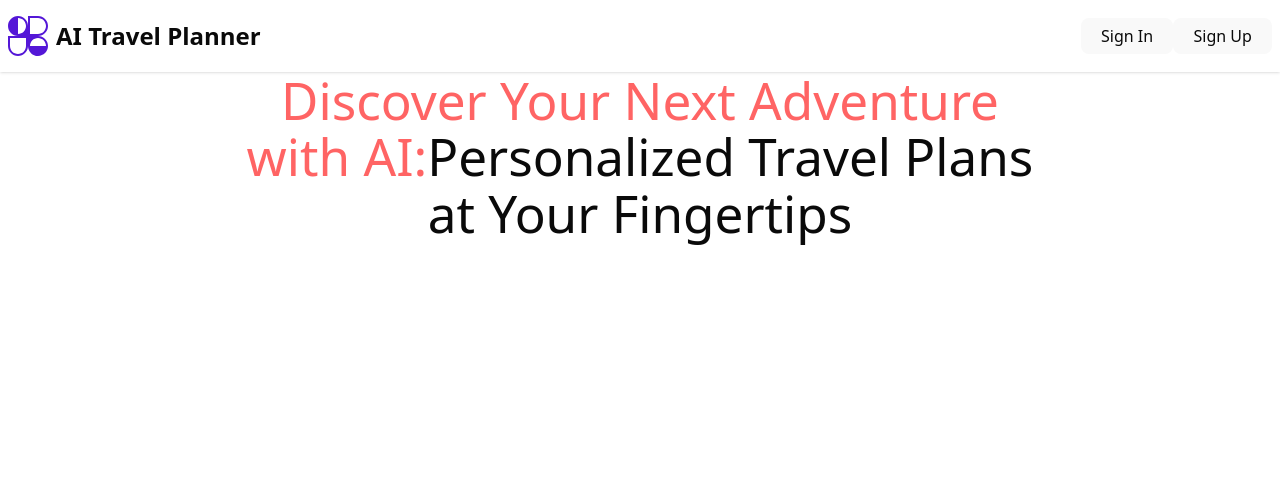
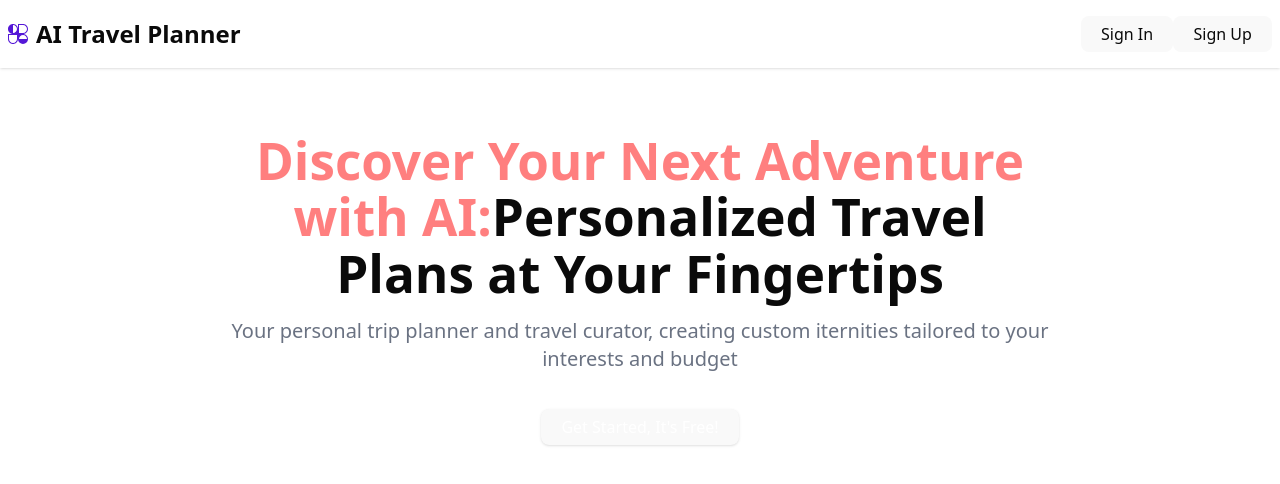
Before and after one commit to Niveditha02/Ai-Travel-Planner, a React (Vite) app: page / in a window 1280 px wide. Shown: the top 484 px of the page. Built offline with nearby package versions, Linux system fonts and the light colour scheme.

Commit message:
Landing page

```diff
--- a/src/components/custom/Header.jsx
+++ b/src/components/custom/Header.jsx
@@ -1,4 +1,4 @@
-import React from 'react'
+import React from 'react';
 import { Button } from '../ui/button';
 
 function Header() {
@@ -6,12 +6,12 @@ function Header() {
         <>
             <div className='w-full py-4 px-2 shadow-sm flex justify-between items-center'>
                 <div className='flex items-center gap-2'>
-                    <img src="/logoipsum-295.svg" alt="logo" className='w-10 h-10' />
-                    <h2>AI Travel Planner</h2>
+                    <img src="/logoipsum-295.svg" alt="logo" className='w-5 h-5' />
+                    <h2 className='text-xl font-bold'>AI Travel Planner</h2>
                 </div>
                 <div>
-                    <Button variant="ghost">Sign In</Button>
-                    <Button variant="ghost">Sign Up</Button>
+                    <Button variant="ghost" className='text-sm'>Sign In</Button>
+                    <Button variant="ghost" className='text-sm'>Sign Up</Button>
                 </div>
             </div>
         </>
--- a/src/components/custom/Hero.jsx
+++ b/src/components/custom/Hero.jsx
@@ -1,12 +1,21 @@
 import React from 'react'
+import { Button } from '../ui/button'
+
+import { Link } from 'react-router-dom'
 
 function Hero() {
     return (
         <>
-            <div className='flex items-center mx-56 gap-9'>
+            <div className='flex flex-col items-center mx-56 gap-9'>
                 <div>
-                    <h1 className='font-extra text-[60px] text-center'><span className='text-[#ff6464]'>Discover Your Next Adventure with AI:</span>Personalized Travel Plans at Your Fingertips</h1>
+                    <h1 className='font-extrabold text-[60px] text-center mt-16'><span className='text-[#ff6464d2]'>Discover Your Next Adventure with AI:</span>Personalized Travel Plans at Your Fingertips</h1>
+                    <p className='text-xl text-gray-500 text-center mt-4'>Your personal trip planner and travel curator, creating custom iternities tailored to your interests and budget</p>
                 </div>
+                <Link to={'/create-trip'}>
+                    <Button className='bg-[#000000] text-[#ffffff] py-3 px-6 rounded-lg font-bold text-lg hover:bg-[#6c6464] transition-all'>
+                        Get Started, It's Free!
+                    </Button>
+                </Link>
             </div>
         </>
     )
--- a/src/components/ui/button.jsx
+++ b/src/components/ui/button.jsx
@@ -33,14 +33,16 @@ const buttonVariants = cva(
     }
 )
 
-const Button = React.forwardRef(({ className, variant, size, asChild = false, ...props }, ref) => {
+const Button = React.forwardRef(({ className, variant, size, asChild = false, children, ...props }, ref) => {
     const Comp = asChild ? Slot : "button"
     return (
         <Comp
             className={cn(buttonVariants({ variant, size, className }))}
             ref={ref}
             {...props}
-        />
+        >
+            {children}
+        </Comp>
     )
 })
 Button.displayName = "Button"
--- a/src/index.css
+++ b/src/index.css
@@ -1,6 +1,6 @@
 @import "tailwindcss";
 @import "tw-animate-css";
-@import "shadcn/tailwind.css";
+/* @import "shadcn/tailwind.css"; */
 
 @custom-variant dark (&:is(.dark *));
 
@@ -24,8 +24,8 @@
   --card-foreground: oklch(0.145 0 0);
   --popover: oklch(1 0 0);
   --popover-foreground: oklch(0.145 0 0);
-  --primary: oklch(0.205 0 0);
-  --primary-foreground: oklch(0.985 0 0);
+  --primary: #000000;
+  --primary-foreground: #ffffff;
   --secondary: oklch(0.97 0 0);
   --secondary-foreground: oklch(0.205 0 0);
   --muted: oklch(0.97 0 0);
@@ -126,8 +126,8 @@ button:focus-visible {
   --color-card-foreground: var(--card-foreground);
   --color-popover: var(--popover);
   --color-popover-foreground: var(--popover-foreground);
-  --color-primary: var(--primary);
-  --color-primary-foreground: var(--primary-foreground);
+  --color-primary: #000000;
+  --color-primary-foreground: #ffffff;
   --color-secondary: var(--secondary);
   --color-secondary-foreground: var(--secondary-foreground);
   --color-muted: var(--muted);
```
